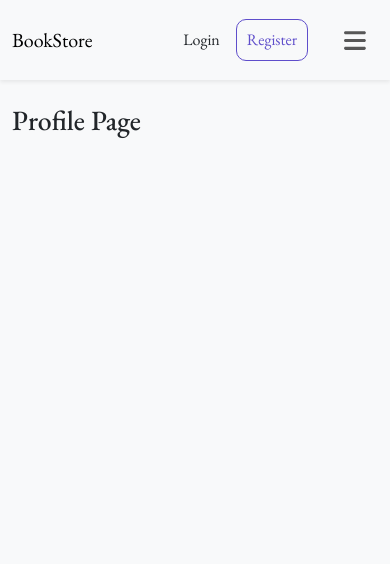
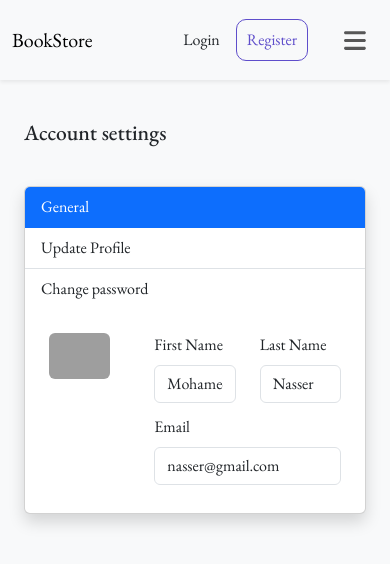
Before and after one commit to alibayomy/Book-Store-Client-Side-React, a React (Create React App) app in the folder bookstore/: page /profile in a window 390 px wide. Shown: the top 564 px of the page. Built offline with nearby package versions, Linux system fonts and the light colour scheme; grey boxes are pictures that could not be loaded.

Commit message:
Profile Page Task

```diff
--- a/bookstore/src/Components/DropdownButton/DropdownButton.js
+++ b/bookstore/src/Components/DropdownButton/DropdownButton.js
@@ -49,6 +49,7 @@ function DropdownButton({ title, links }) {
         <Link
           className="nav-link dropdown-item d-block mb-3 drop-items"
           to="/profile"
+          onClick={handleItemClick}
         >
           <FontAwesomeIcon className="me-2" icon={faUser} size="sm" />
           <span>My Profile</span>
--- a/bookstore/src/Pages/Profile/Profile.js
+++ b/bookstore/src/Pages/Profile/Profile.js
@@ -1,10 +1,207 @@
-import React from "react";
+import React, { useState } from "react";
 import "./Profile.css";
 
 function Profile() {
+  // State to track the active tab
+  const [activeTab, setActiveTab] = useState("general");
+
+  // Function to handle tab change
+  const handleTabChange = (tab) => {
+    setActiveTab(tab);
+  };
+
   return (
-    <div>
-      <h1>Profile Page</h1>
+    <div className="container container-p-y mb-4">
+      <h4 className="font-weight-bold py-3 mb-4">Account settings</h4>
+      <div className="card mx-auto overflow-hidden bg-white rounded shadow">
+        <div className="row">
+          <div className="col-md-3 pt-0">
+            <div className="list-group list-group-flush account-settings-links">
+              <a
+                className={`list-group-item list-group-item-action ${
+                  activeTab === "general" ? "active" : ""
+                }`}
+                onClick={() => handleTabChange("general")}
+                href="#account-general"
+              >
+                General
+              </a>
+              <a
+                className={`list-group-item list-group-item-action ${
+                  activeTab === "info" ? "active" : ""
+                }`}
+                onClick={() => handleTabChange("info")}
+                href="#account-info"
+              >
+                Update Profile
+              </a>
+              <a
+                className={`list-group-item list-group-item-action ${
+                  activeTab === "password" ? "active" : ""
+                }`}
+                onClick={() => handleTabChange("password")}
+                href="#account-change-password"
+              >
+                Change password
+              </a>
+            </div>
+          </div>
+          <div className="col-md-9 p-4">
+            <div className="tab-content">
+              <div
+                className={`tab-pane fade ${
+                  activeTab === "general" ? "active show" : ""
+                }`}
+                id="account-general"
+              >
+                {/* General content */}
+                <div className="container">
+                  <div className="row">
+                    <div className="col-4">
+                      <img
+                        src="https://bootdey.com/img/Content/avatar/avatar1.png"
+                        alt=""
+                        className="rounded w-75"
+                      />
+                    </div>
+                    <div className="col-8">
+                      <div className="row mb-2">
+                        <div className="form-group col-6">
+                          <label className="form-label">First Name</label>
+                          <input
+                            type="text"
+                            className="form-control mb-1"
+                            defaultValue="Mohamed"
+                            readOnly
+                          />
+                        </div>
+                        <div className="form-group col-6">
+                          <label className="form-label">Last Name</label>
+                          <input
+                            type="text"
+                            className="form-control"
+                            defaultValue="Nasser"
+                            readOnly
+                          />
+                        </div>
+                      </div>
+                      <div className="form-group">
+                        <label className="form-label">Email</label>
+                        <input
+                          type="text"
+                          className="form-control mb-1"
+                          defaultValue="nasser@gmail.com"
+                          readOnly
+                        />
+                      </div>
+                    </div>
+                  </div>
+                </div>
+              </div>
+              <div
+                className={`tab-pane fade ${
+                  activeTab === "info" ? "active show" : ""
+                }`}
+                id="account-info"
+              >
+                {/* Info content */}
+                <div className="container">
+                  <div className="row">
+                    <div className="col-4">
+                      <img
+                        src="https://bootdey.com/img/Content/avatar/avatar1.png"
+                        alt=""
+                        className="rounded w-75"
+                      />
+                    </div>
+                    <div className="col-8">
+                      <div className="row mb-2">
+                        <div className="form-group col-6">
+                          <label className="form-label">First Name</label>
+                          <input
+                            type="text"
+                            className="form-control mb-1"
+                            defaultValue="Mohamed"
+                          />
+                        </div>
+                        <div className="form-group col-6">
+                          <label className="form-label">Last Name</label>
+                          <input
+                            type="text"
+                            className="form-control"
+                            defaultValue="Nasser"
+                          />
+                        </div>
+                      </div>
+                      <div className="form-group mb-2">
+                        <label className="form-label">Email</label>
+                        <input
+                          type="text"
+                          className="form-control mb-1"
+                          defaultValue="nasser@gmail.com"
+                          readOnly
+                        />
+                      </div>
+                      <div className="form-group mb-2">
+                        <label className="form-label">Phone</label>
+                        <input
+                          type="text"
+                          className="form-control"
+                          defaultValue="+0 (123) 456 7891"
+                        />
+                      </div>
+                      <div className="form-group">
+                        <label className="form-label">Profile</label>
+                        <input type="file" className="form-control" />
+                      </div>
+                      <div className="text-right mt-4">
+                        <button type="button" className="btn btn-primary">
+                          Save changes
+                        </button>
+                        &nbsp;
+                        <button type="button" className="btn btn-default">
+                          Cancel
+                        </button>
+                      </div>
+                    </div>
+                  </div>
+                </div>
+              </div>
+              <div
+                className={`tab-pane fade ${
+                  activeTab === "password" ? "active show" : ""
+                }`}
+                id="account-change-password"
+              >
+                {/* Change password content */}
+                <div className="card-body pb-2">
+                  <div className="form-group">
+                    <label className="form-label">Current password</label>
+                    <input type="password" className="form-control" />
+                  </div>
+                  <div className="form-group">
+                    <label className="form-label">New password</label>
+                    <input type="password" className="form-control" />
+                  </div>
+                  <div className="form-group">
+                    <label className="form-label">Repeat new password</label>
+                    <input type="password" className="form-control" />
+                  </div>
+                  <div className="text-right mt-4">
+                    <button type="button" className="btn btn-primary">
+                      Save changes
+                    </button>
+                    &nbsp;
+                    <button type="button" className="btn btn-default">
+                      Cancel
+                    </button>
+                  </div>
+                </div>
+              </div>
+            </div>
+          </div>
+        </div>
+      </div>
     </div>
   );
 }
```
Also changed, not shown: bookstore/src/index.js (+7 -6 lines).
